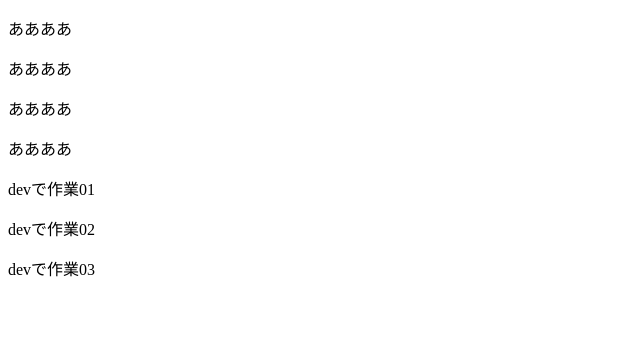
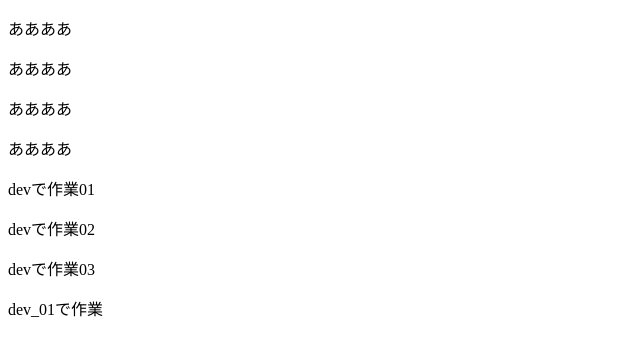
Before and after one commit to rgitmain02/gittest251123, a plain HTML site: page index.html in a window 1280 px wide. Shown: the whole page, without its empty margins (0-640 px from the left). Drawn offline with Linux system fonts and the light colour scheme.

Commit message:
dev_01 pタグ追加

```diff
--- a/index.html
+++ b/index.html
@@ -15,6 +15,7 @@
   <p>devで作業01</p>
   <p>devで作業02</p>
   <p>devで作業03</p>
+  <p>dev_01で作業</p>
 
 </body>
 
```
